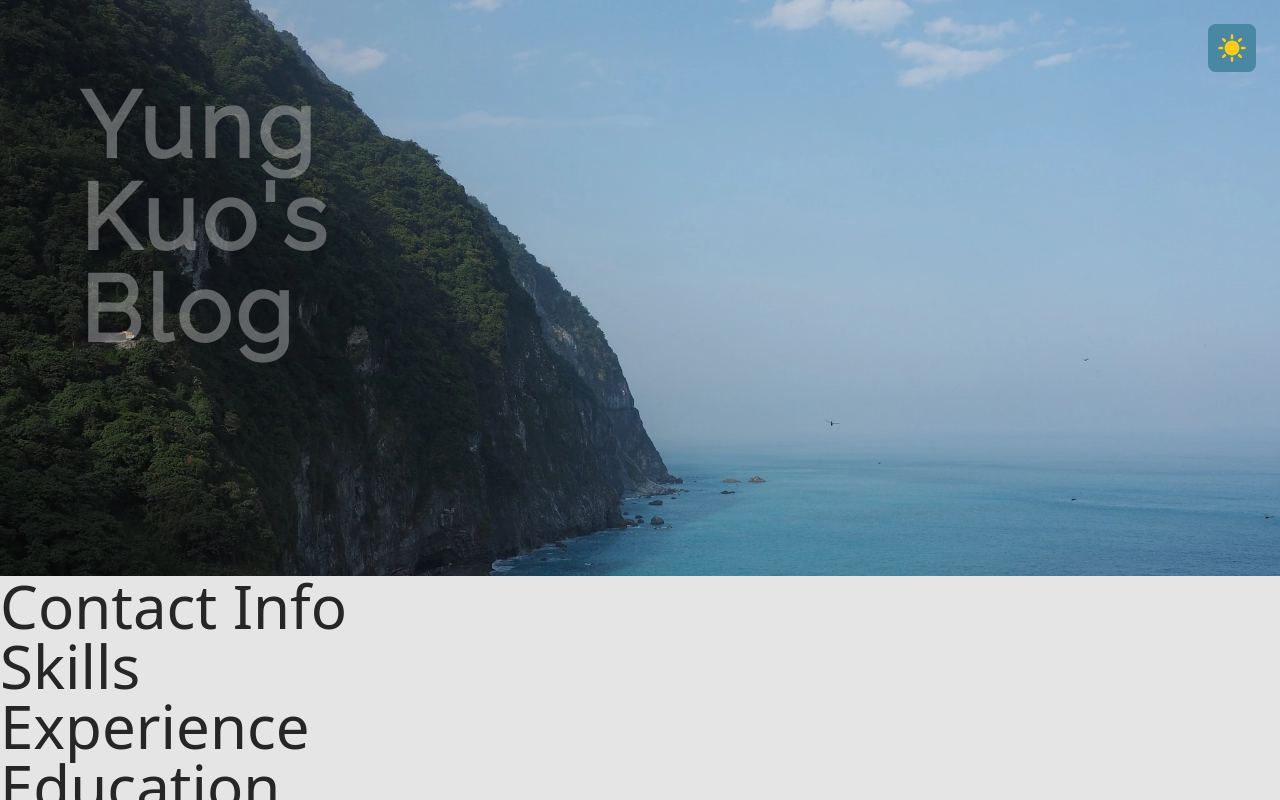
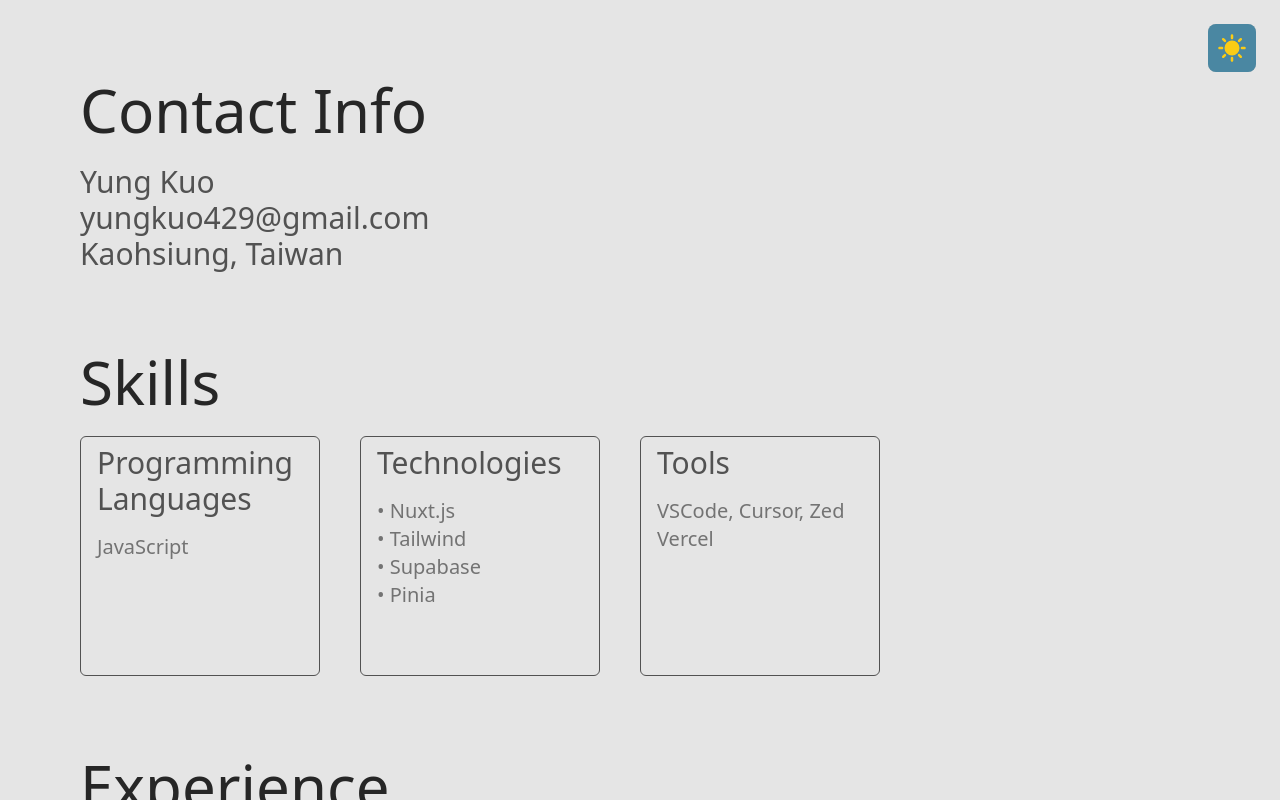
Before and after one commit to Yung-Kuo/my-blog, a Nuxt app: page /resume in a window 1280 px wide. Built offline with nearby package versions, Linux system fonts and the light colour scheme; no server answers.

Commit message:
update resume

```diff
--- a/components/Layout/Header/index.vue
+++ b/components/Layout/Header/index.vue
@@ -45,7 +45,7 @@
           >
             <h1>Yung</h1>
             <h1>Kuo's</h1>
-            <h1 class="origin-top-left rotate-12 transition-transform">Blog</h1>
+            <h1 class="origin-top-left rotate-0 transition-transform">Blog</h1>
           </div>
         </NuxtLink>
       </div>
--- /dev/null
+++ b/components/UI/Title/List.vue
@@ -0,0 +1,7 @@
+<template>
+  <h3
+    class="w-max text-lg text-neutral-500 transition-all dark:text-neutral-500 xl:text-xl"
+  >
+    <slot />
+  </h3>
+</template>
--- a/components/UI/Title/Sub.vue
+++ b/components/UI/Title/Sub.vue
@@ -1,6 +1,18 @@
+<script setup>
+const props = defineProps({
+  noHover: {
+    type: Boolean,
+    default: false,
+  },
+});
+</script>
 <template>
   <h3
-    class="w-max text-2xl text-neutral-600 transition-all hover:scale-105 hover:text-neutral-700 dark:text-neutral-400 dark:hover:text-neutral-300 xl:text-3xl"
+    class="w-max text-2xl text-neutral-600 transition-all dark:text-neutral-400 xl:text-3xl"
+    :class="{
+      'hover:scale-105 hover:text-neutral-700 dark:hover:text-neutral-300':
+        !props.noHover,
+    }"
   >
     <slot />
   </h3>
--- a/layouts/default.vue
+++ b/layouts/default.vue
@@ -1,73 +1,73 @@
 <script setup>
-function logoPadding() {
-  // header
-  const header = document.querySelector("#header");
-  const rect = header.getBoundingClientRect();
-  // logo
-  const logo = document.querySelector("#logo");
-  const logoRect = logo.getBoundingClientRect();
-  // rem
-  const rem = parseFloat(getComputedStyle(document.documentElement).fontSize);
-  logo.style.paddingLeft = `${Math.max(
-    5 * rem * ((rect.height - 6 * rem) / (30 * rem)),
-    1 * rem
-  )}px`;
-  logo.style.paddingTop = `${Math.max(
-    5 * rem * ((rect.height - 6 * rem) / (30 * rem)),
-    0.5 * rem
-  )}px`;
-}
+// function logoPadding() {
+//   // header
+//   const header = document.querySelector("#header");
+//   const rect = header.getBoundingClientRect();
+//   // logo
+//   const logo = document.querySelector("#logo");
+//   const logoRect = logo.getBoundingClientRect();
+//   // rem
+//   const rem = parseFloat(getComputedStyle(document.documentElement).fontSize);
+//   logo.style.paddingLeft = `${Math.max(
+//     5 * rem * ((rect.height - 6 * rem) / (30 * rem)),
+//     1 * rem
+//   )}px`;
+//   logo.style.paddingTop = `${Math.max(
+//     5 * rem * ((rect.height - 6 * rem) / (30 * rem)),
+//     0.5 * rem
+//   )}px`;
+// }
 
-function handleWheelEvent(event) {
-  // root
-  const root = document.querySelector("#root");
-  // header
-  const header = document.querySelector("#header");
-  const rect = header.getBoundingClientRect();
-  // logo
-  const logo = document.querySelector("#logo");
-  const logoRect = logo.getBoundingClientRect();
-  // body
-  const body = document.querySelector("#body");
-  const bodyRect = body.getBoundingClientRect();
-  // rem
-  const rem = parseFloat(getComputedStyle(document.documentElement).fontSize);
-  // fully collapsed && use already scroll down
-  if (rect.height === 0 * rem && bodyRect.top < rect.height) return;
-  // fully collapsed and still scrolling, prevent further collpase
-  if (rect.height - event.deltaY < 0 * rem) {
-    // header.style.height = "100px";
-    header.style.height = `${0 * rem}px`;
-    // logo padding
-    logoPadding();
-  }
-  // fully expanded and still scrolling, prevent further expand
-  else if (rect.height - event.deltaY > 36 * rem) {
-    header.style.height = `${36 * rem}px`;
-    // logo padding
-    logoPadding();
-  }
-  // in the middle
-  else {
-    // body at the top, prevent scrolling
-    if (root.classList.contains("overflow-y-scroll")) {
-      root.classList.add("overflow-y-hidden");
-      root.classList.remove("overflow-y-scroll");
-    }
-    // expand or collapse header
-    header.style.height = `${rect.height - event.deltaY}px`;
-    // logo padding
-    logoPadding();
-  }
+// function handleWheelEvent(event) {
+//   // root
+//   const root = document.querySelector("#root");
+//   // header
+//   const header = document.querySelector("#header");
+//   const rect = header.getBoundingClientRect();
+//   // logo
+//   const logo = document.querySelector("#logo");
+//   const logoRect = logo.getBoundingClientRect();
+//   // body
+//   const body = document.querySelector("#body");
+//   const bodyRect = body.getBoundingClientRect();
+//   // rem
+//   const rem = parseFloat(getComputedStyle(document.documentElement).fontSize);
+//   // fully collapsed && use already scroll down
+//   if (rect.height === 0 * rem && bodyRect.top < rect.height) return;
+//   // fully collapsed and still scrolling, prevent further collpase
+//   if (rect.height - event.deltaY < 0 * rem) {
+//     // header.style.height = "100px";
+//     header.style.height = `${0 * rem}px`;
+//     // logo padding
+//     logoPadding();
+//   }
+//   // fully expanded and still scrolling, prevent further expand
+//   else if (rect.height - event.deltaY > 36 * rem) {
+//     header.style.height = `${36 * rem}px`;
+//     // logo padding
+//     logoPadding();
+//   }
+//   // in the middle
+//   else {
+//     // body at the top, prevent scrolling
+//     if (root.classList.contains("overflow-y-scroll")) {
+//       root.classList.add("overflow-y-hidden");
+//       root.classList.remove("overflow-y-scroll");
+//     }
+//     // expand or collapse header
+//     header.style.height = `${rect.height - event.deltaY}px`;
+//     // logo padding
+//     logoPadding();
+//   }
 
-  if (header.style.height === `${0 * rem}px`) {
-    root.classList.add("overflow-y-scroll");
-    root.classList.remove("overflow-y-hidden");
-  } else if (header.style.height === `${36 * rem}px`) {
-    root.classList.add("overflow-y-hidden");
-    root.classList.remove("overflow-y-scroll");
-  }
-}
+//   if (header.style.height === `${0 * rem}px`) {
+//     root.classList.add("overflow-y-scroll");
+//     root.classList.remove("overflow-y-hidden");
+//   } else if (header.style.height === `${36 * rem}px`) {
+//     root.classList.add("overflow-y-hidden");
+//     root.classList.remove("overflow-y-scroll");
+//   }
+// }
 </script>
 <template>
   <div
@@ -75,7 +75,8 @@ function handleWheelEvent(event) {
     class="h-screen w-full overflow-y-scroll bg-neutral-200 transition-all duration-300 dark:bg-neutral-900"
     @wheel="handleWheelEvent($event)"
   >
-    <LayoutHeader class="sticky top-0" />
+    <!-- <LayoutHeader class="sticky top-0" /> -->
+    <GadgetLightSwitch />
     <slot />
   </div>
 </template>
--- /dev/null
+++ b/layouts/home.vue
@@ -0,0 +1,81 @@
+<script setup>
+function logoPadding() {
+  // header
+  const header = document.querySelector("#header");
+  const rect = header.getBoundingClientRect();
+  // logo
+  const logo = document.querySelector("#logo");
+  const logoRect = logo.getBoundingClientRect();
+  // rem
+  const rem = parseFloat(getComputedStyle(document.documentElement).fontSize);
+  logo.style.paddingLeft = `${Math.max(
+    5 * rem * ((rect.height - 6 * rem) / (30 * rem)),
+    1 * rem
+  )}px`;
+  logo.style.paddingTop = `${Math.max(
+    5 * rem * ((rect.height - 6 * rem) / (30 * rem)),
+    0.5 * rem
+  )}px`;
+}
+
+function handleWheelEvent(event) {
+  // root
+  const root = document.querySelector("#root");
+  // header
+  const header = document.querySelector("#header");
+  const rect = header.getBoundingClientRect();
+  // logo
+  const logo = document.querySelector("#logo");
+  const logoRect = logo.getBoundingClientRect();
+  // body
+  const body = document.querySelector("#body");
+  const bodyRect = body.getBoundingClientRect();
+  // rem
+  const rem = parseFloat(getComputedStyle(document.documentElement).fontSize);
+  // fully collapsed && use already scroll down
+  if (rect.height === 0 * rem && bodyRect.top < rect.height) return;
+  // fully collapsed and still scrolling, prevent further collpase
+  if (rect.height - event.deltaY < 0 * rem) {
+    // header.style.height = "100px";
+    header.style.height = `${0 * rem}px`;
+    // logo padding
+    logoPadding();
+  }
+  // fully expanded and still scrolling, prevent further expand
+  else if (rect.height - event.deltaY > 36 * rem) {
+    header.style.height = `${36 * rem}px`;
+    // logo padding
+    logoPadding();
+  }
+  // in the middle
+  else {
+    // body at the top, prevent scrolling
+    if (root.classList.contains("overflow-y-scroll")) {
+      root.classList.add("overflow-y-hidden");
+      root.classList.remove("overflow-y-scroll");
+    }
+    // expand or collapse header
+    header.style.height = `${rect.height - event.deltaY}px`;
+    // logo padding
+    logoPadding();
+  }
+
+  if (header.style.height === `${0 * rem}px`) {
+    root.classList.add("overflow-y-scroll");
+    root.classList.remove("overflow-y-hidden");
+  } else if (header.style.height === `${36 * rem}px`) {
+    root.classList.add("overflow-y-hidden");
+    root.classList.remove("overflow-y-scroll");
+  }
+}
+</script>
+<template>
+  <div
+    id="root"
+    class="h-screen w-full overflow-y-scroll bg-neutral-200 transition-all duration-300 dark:bg-neutral-900"
+    @wheel="handleWheelEvent($event)"
+  >
+    <LayoutHeader class="sticky top-0" />
+    <slot />
+  </div>
+</template>
--- a/pages/index.vue
+++ b/pages/index.vue
@@ -1,4 +1,8 @@
 <script setup>
+definePageMeta({
+  layout: "home",
+});
+
 const supabase = useSupabaseClient();
 
 onMounted(async () => {
--- a/pages/resume.vue
+++ b/pages/resume.vue
@@ -1,10 +1,68 @@
 <script setup></script>
 <template>
-  <div>
-    <UITitleMain>Contact Info</UITitleMain>
-    <UITitleMain>Skills</UITitleMain>
-    <UITitleMain>Experience</UITitleMain>
-    <UITitleMain>Education</UITitleMain>
-    <UITitleMain>Anything Else</UITitleMain>
+  <!--  -->
+  <div class="flex flex-col gap-20 p-10 xl:p-20">
+    <div>
+      <UITitleMain>Contact Info</UITitleMain>
+      <div class="h-6" />
+      <UITitleSub noHover>Yung Kuo</UITitleSub>
+      <UITitleSub noHover>yungkuo429@gmail.com</UITitleSub>
+      <UITitleSub noHover>Kaohsiung, Taiwan</UITitleSub>
+    </div>
+    <!--  -->
+    <div>
+      <UITitleMain>Skills</UITitleMain>
+      <div class="h-6" />
+      <div class="flex flex-wrap gap-10">
+        <div
+          class="min-h-60 min-w-60 rounded-md border border-neutral-600 px-4 py-2"
+        >
+          <UITitleSub noHover>Programming<br />Languages</UITitleSub>
+          <div class="h-4" />
+          <UITitleList>JavaScript</UITitleList>
+        </div>
+        <div
+          class="min-h-60 min-w-60 rounded-md border border-neutral-600 px-4 py-2"
+        >
+          <UITitleSub noHover>Technologies</UITitleSub>
+          <div class="h-4" />
+          <UITitleList>• Nuxt.js</UITitleList>
+          <UITitleList>• Tailwind</UITitleList>
+          <UITitleList>• Supabase</UITitleList>
+          <UITitleList>• Pinia</UITitleList>
+        </div>
+        <div
+          class="min-h-60 min-w-60 rounded-md border border-neutral-600 px-4 py-2"
+        >
+          <UITitleSub noHover>Tools</UITitleSub>
+          <div class="h-4" />
+          <UITitleList>VSCode, Cursor, Zed</UITitleList>
+          <UITitleList>Vercel</UITitleList>
+        </div>
+      </div>
+    </div>
+    <!--  -->
+    <div>
+      <UITitleMain class="group flex gap-4"
+        >Experience
+        <span
+          class="opacity-0 transition-all group-hover:scale-105 group-hover:opacity-100"
+          >+</span
+        >
+      </UITitleMain>
+      <div class="h-6" />
+      <UITitleSub noHover>Wow, such empty</UITitleSub>
+    </div>
+    <!--  -->
+    <div>
+      <UITitleMain>Education</UITitleMain>
+      <div class="h-6" />
+    </div>
+    <!--  -->
+    <div>
+      <UITitleMain>Anything Else</UITitleMain>
+      <div class="h-6" />
+      <UITitleSub noHover>(rhetorical)</UITitleSub>
+    </div>
   </div>
 </template>
```
